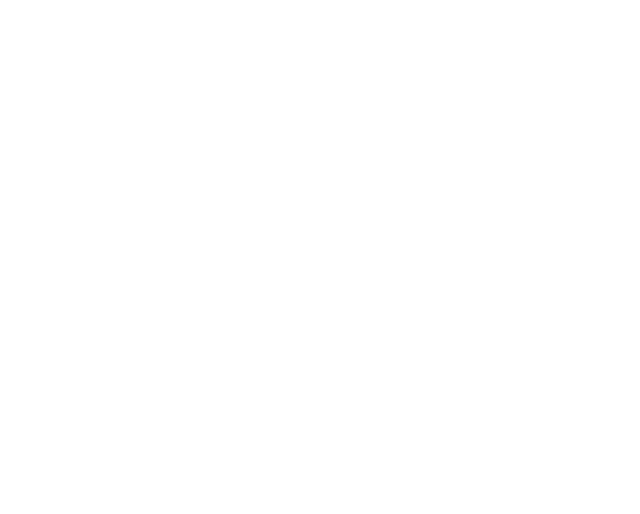
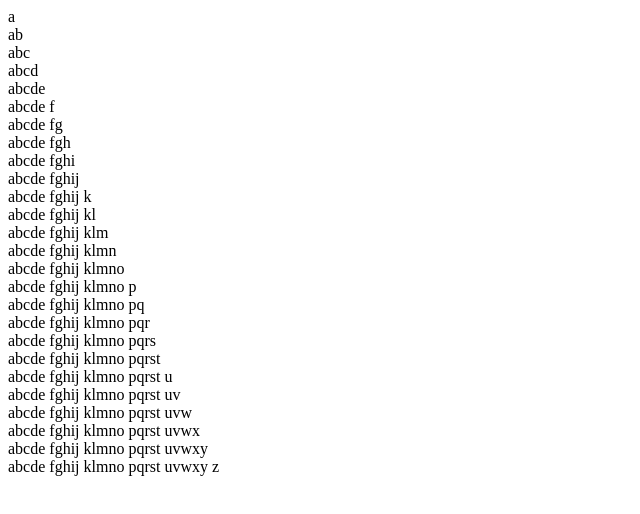
Before and after one commit to delainewendling/exercises, a plain HTML site: page the-static-web/alphastacker/index.html in a window 1280 px wide. Shown: the whole page, without its empty margins (0-640 px from the left). Drawn offline with Linux system fonts and the light colour scheme.

Commit message:
Created a function that would display on the webpage using JavaScript

```diff
--- a/the-static-web/alphastacker/alpha.js
+++ b/the-static-web/alphastacker/alpha.js
@@ -27,18 +27,36 @@ var alpha = [
 "z"
 ]
 
+var show = document.getElementById("alphabet");
+
 function stackLetters() {
-  var string = "";
-  for(i=0; i<alpha.length; i++) {
-    string += alpha[i];
+  for(var i=0, string = " "; i<alpha.length; i++) {
     if((i+1)%5===0) {
-      string += " ";
+      string += alpha[i] + " ";
     }
-    console.log(string);
+    else {
+      string += alpha[i];
+    }
+    show.innerHTML +=  string + "<br>";
   }
 }
 
 stackLetters();
+
+//To the console
+
+// function stackLetters() {
+//   var string = "";
+//   for(i=0; i<alpha.length; i++) {
+//     string += alpha[i];
+//     if((i+1)%5===0) {
+//       string += " ";
+//     }
+//     console.log(string);
+//   }
+// }
+
+// stackLetters();
 
 //Old attempt
 
--- a/the-static-web/alphastacker/index.html
+++ b/the-static-web/alphastacker/index.html
@@ -4,6 +4,7 @@
   <title></title>
 </head>
 <body>
+<div id="alphabet"></div>
 <script type="text/javascript" src="alpha.js"></script>
 </body>
 </html>
```
